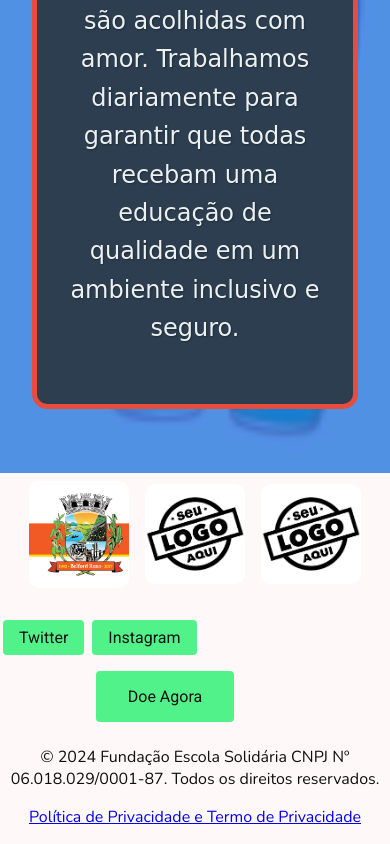
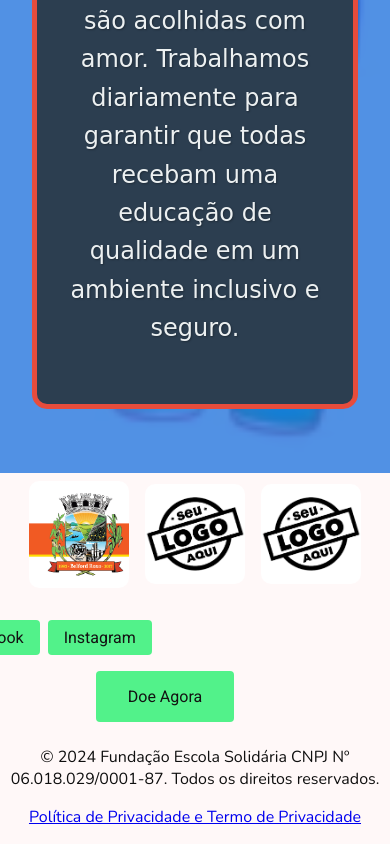
Before and after one commit to CarlosPiquetEngdeS/teste111, a plain HTML site: page index.html in a window 390 px wide. Shown: the part 2134-2978 px from the top of the page. Drawn offline with nearby package versions, Linux system fonts and the light colour scheme.

Commit message:
Update index.html

```diff
--- a/index.html
+++ b/index.html
@@ -618,6 +618,9 @@
             .footer-container {
                 flex-direction: column;
                 align-items: center;
+                display: flex;
+                width: 100%;
+                flex-wrap: wrap;
             }
 
             .partners-logos {
@@ -625,8 +628,13 @@
             }
 
             .social {
+                display: flex;
+                justify-content: center;
+                align-items: center;
+                gap: 0.5;
                 margin: 1em 0;
-                margin-left: 0;
+                margin-left: 20px;
+
             }
 
             .donate-button {
@@ -766,7 +774,6 @@
             </div>
             <div class="social">
                 <button onclick="window.location.href='https://facebook.com'">Facebook</button>
-                <button onclick="window.location.href='https://twitter.com'">Twitter</button>
                 <button onclick="window.location.href='https://instagram.com'">Instagram</button>
             </div>
             <a href="pagina_doacao.html" class="donate-button">Doe Agora</a>
```
